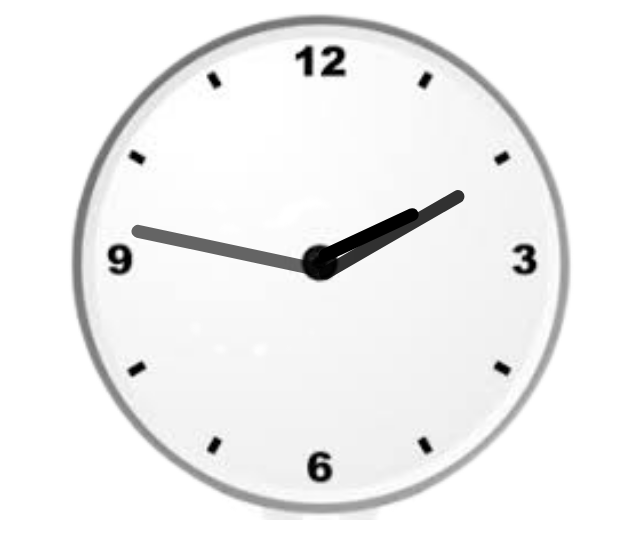
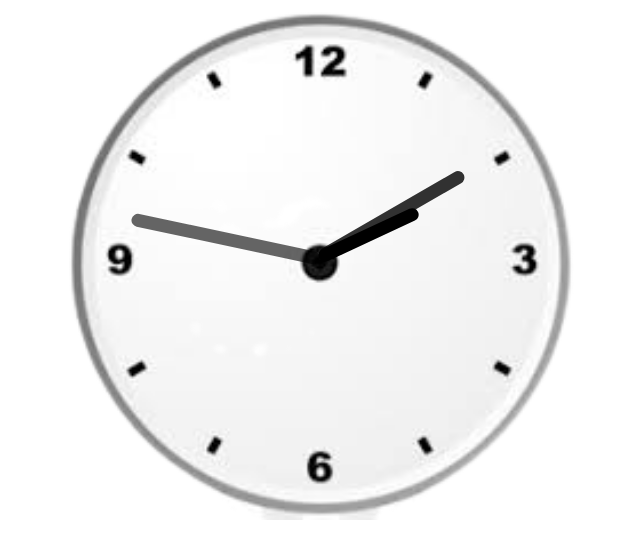
Before and after one commit to GaneshParmar/Analog_Clock_Using_Pure_Html_Css_Js, a plain HTML site: page index.html in a window 1280 px wide. Shown: the whole page, without its empty margins (319-959 px from the left). Drawn offline with Linux system fonts and the light colour scheme.

Commit message:
Update styles.css

```diff
--- a/styles.css
+++ b/styles.css
@@ -26,7 +26,7 @@
     width: 1vw;
     height: 13vw;
     left: 19.4vw;
-    top: 8vw;
+    top: 6.5vw;
     opacity: 0.8;
     transform-origin: bottom;
     /* display: none; */
@@ -35,7 +35,7 @@
     width: 1vw;
     height: 15vw;
     left: 19.4vw;
-    top: 5.5vw;
+    top: 4.6vw;
     opacity: 0.6;
     transform-origin: bottom;
     /* display: none; */
```
